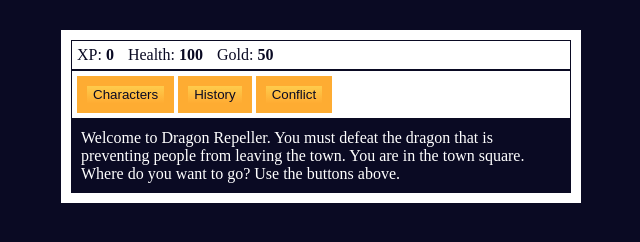
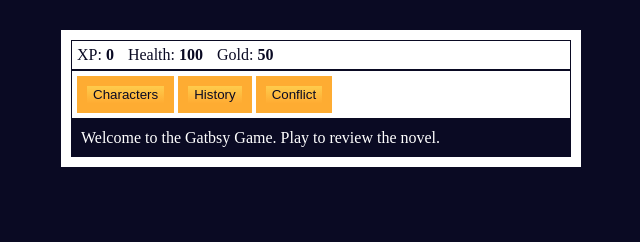
Before and after one commit to kwsmolin/monster-game, a plain HTML site: page index.html in a window 1280 px wide. Shown: the whole page, without its empty margins (319-959 px from the left). Drawn offline with Linux system fonts and the light colour scheme.

Commit message:
Update index.html

```diff
--- a/index.html
+++ b/index.html
@@ -22,7 +22,7 @@
         <span class="stat">Health: <strong><span id="monsterHealth"></span></strong></span>
       </div>
       <div id="text">
-        Welcome to Dragon Repeller. You must defeat the dragon that is preventing people from leaving the town. You are in the town square. Where do you want to go? Use the buttons above.
+        Welcome to the Gatbsy Game. Play to review the novel.
       </div>
     </div>
     <script src="./script.js"></script>
```
